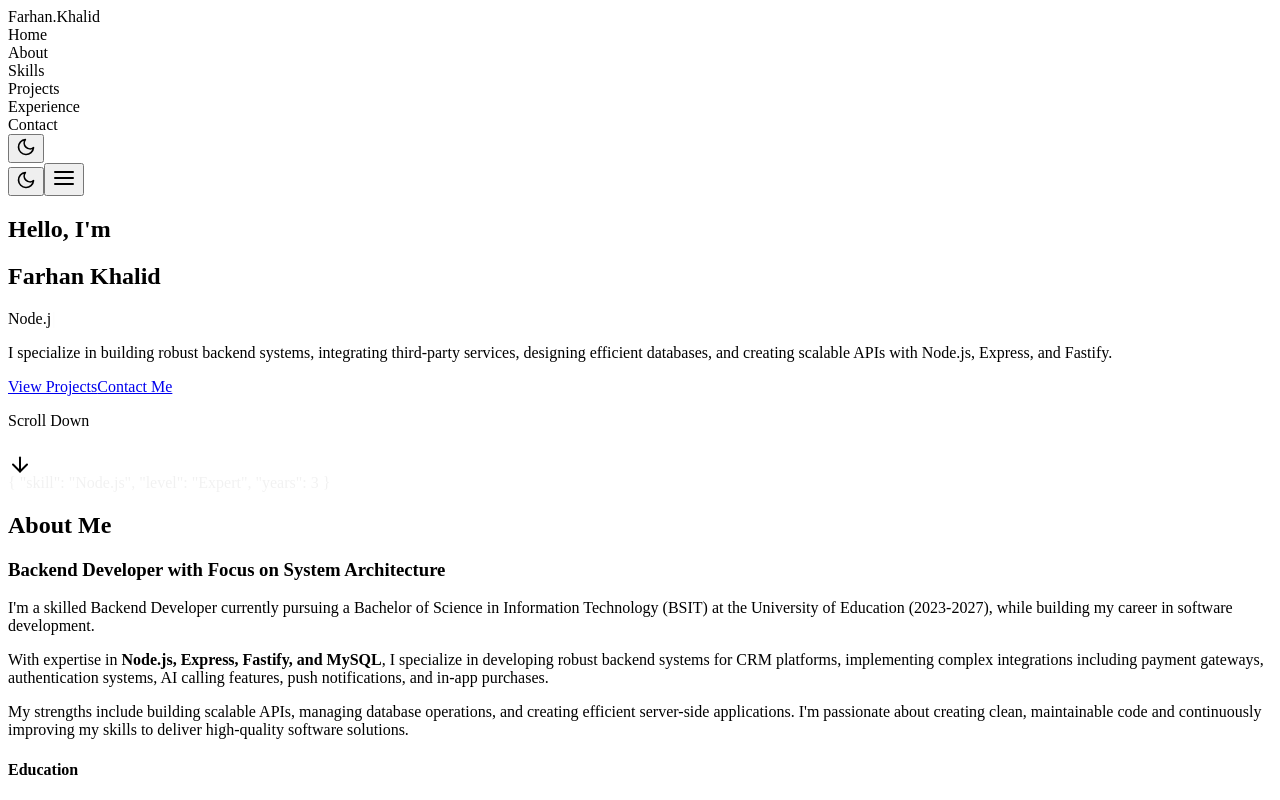
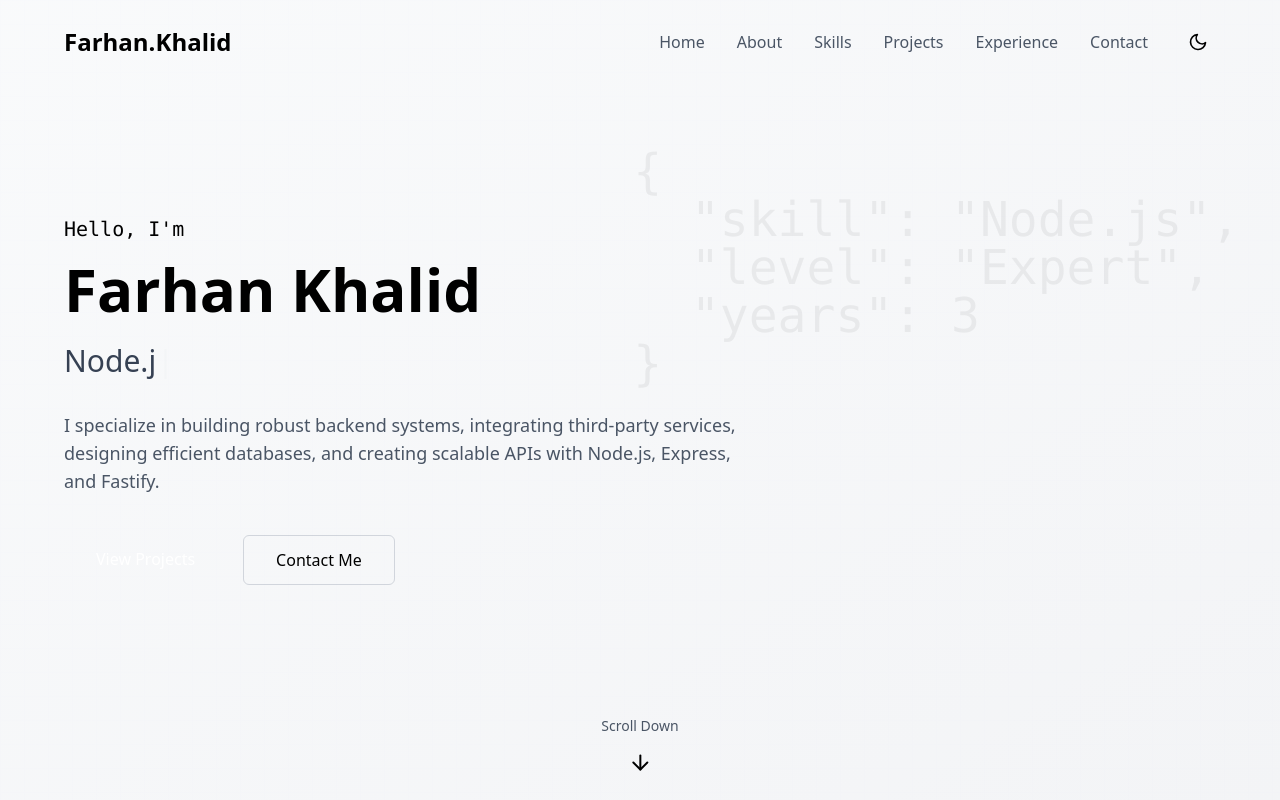
Before and after one commit to farhankhalidkayani/Portfolio, a React (Vite) app: page / in a window 1280 px wide. Shown: the top 800 px of the page. Built offline with nearby package versions, Linux system fonts and the light colour scheme.

Commit message:
fixed css

```diff
--- a/package.json
+++ b/package.json
@@ -12,10 +12,8 @@
   },
   "dependencies": {
     "@emailjs/browser": "^4.4.1",
-    "@tailwindcss/postcss": "^4.1.7",
-    "autoprefixer": "^10.4.21",
+    "@tailwindcss/vite": "^4.1.7",
     "framer-motion": "^12.12.1",
-    "postcss": "^8.5.3",
     "react": "^19.1.0",
     "react-dom": "^19.1.0",
     "react-icons": "^5.5.0",
@@ -27,6 +25,7 @@
     "@eslint/js": "^9.25.0",
     "@types/react": "^19.1.2",
     "@types/react-dom": "^19.1.2",
+    "@types/react-scroll": "^1.8.10",
     "@vitejs/plugin-react": "^4.4.1",
     "eslint": "^9.25.0",
     "eslint-plugin-react-hooks": "^5.2.0",
--- a/postcss.config.js
+++ /dev/null
@@ -1,6 +0,0 @@
-import tailwind from "@tailwindcss/postcss";
-import autoprefixer from "autoprefixer";
-
-export default {
-  plugins: [tailwind, autoprefixer],
-};
--- a/src/components/sections/Projects.tsx
+++ b/src/components/sections/Projects.tsx
@@ -183,7 +183,7 @@ interface ProjectCardProps {
     description: string;
     image: string;
     tags: string[];
-    techStack: { name: string; icon: JSX.Element }[];
+    techStack: { name: string; icon: React.ReactNode }[];
     keyFeatures: string[];
     architecture: string;
     github: string;
--- a/src/components/sections/Skills.tsx
+++ b/src/components/sections/Skills.tsx
@@ -1,10 +1,23 @@
-import React from 'react';
-import { motion } from 'framer-motion';
+import React from "react";
+import { motion } from "framer-motion";
 import {
-  FaNode, FaDatabase, FaServer, FaGitAlt, FaDocker,
-  FaJs, FaPuzzlePiece, FaTools
-} from 'react-icons/fa';
-import { SiExpress, SiFastify, SiMysql, SiAmazon, SiMongodb, SiPostgresql, SiRedis } from 'react-icons/si';
+  FaNode,
+  FaServer,
+  FaGitAlt,
+  FaDocker,
+  FaJs,
+  FaPuzzlePiece,
+  FaTools,
+} from "react-icons/fa";
+import {
+  SiExpress,
+  SiFastify,
+  SiMysql,
+  SiAmazon,
+  SiMongodb,
+  SiPostgresql,
+  SiRedis,
+} from "react-icons/si";
 
 const Skills: React.FC = () => {
   // Group skills by category
@@ -15,7 +28,7 @@ const Skills: React.FC = () => {
         { name: "Node.js", icon: <FaNode />, proficiency: 90 },
         { name: "Express", icon: <SiExpress />, proficiency: 90 },
         { name: "Fastify", icon: <SiFastify />, proficiency: 85 },
-      ]
+      ],
     },
     {
       title: "Databases",
@@ -24,7 +37,7 @@ const Skills: React.FC = () => {
         { name: "MongoDB", icon: <SiMongodb />, proficiency: 75 },
         { name: "PostgreSQL", icon: <SiPostgresql />, proficiency: 70 },
         { name: "Redis", icon: <SiRedis />, proficiency: 65 },
-      ]
+      ],
     },
     {
       title: "API Integration",
@@ -33,7 +46,7 @@ const Skills: React.FC = () => {
         { name: "Payment Gateways", icon: <FaPuzzlePiece />, proficiency: 85 },
         { name: "Authentication", icon: <FaTools />, proficiency: 90 },
         { name: "Third-Party Services", icon: <FaTools />, proficiency: 88 },
-      ]
+      ],
     },
     {
       title: "DevOps & Tools",
@@ -42,8 +55,8 @@ const Skills: React.FC = () => {
         { name: "Docker", icon: <FaDocker />, proficiency: 75 },
         { name: "AWS Services", icon: <SiAmazon />, proficiency: 70 },
         { name: "JavaScript", icon: <FaJs />, proficiency: 95 },
-      ]
-    }
+      ],
+    },
   ];
 
   return (
@@ -58,8 +71,9 @@ const Skills: React.FC = () => {
         >
           <h2 className="section-heading mx-auto">Technical Skills</h2>
           <p className="text-gray-600 dark:text-gray-400 mt-4 max-w-2xl mx-auto">
-            My expertise is primarily focused on backend development, database design,
-            and system architecture with a strong emphasis on creating robust and scalable applications.
+            My expertise is primarily focused on backend development, database
+            design, and system architecture with a strong emphasis on creating
+            robust and scalable applications.
           </p>
         </motion.div>
 
@@ -149,12 +163,14 @@ const SkillBar: React.FC<SkillBarProps> = ({ name, icon, proficiency }) => {
   return (
     <div>
       <div className="flex items-center mb-2">
-        <div className="text-accent text-xl mr-3">
-          {icon}
-        </div>
+        <div className="text-accent text-xl mr-3">{icon}</div>
         <div className="flex justify-between w-full">
-          <span className="text-primary dark:text-white font-medium">{name}</span>
-          <span className="text-gray-500 dark:text-gray-400 text-sm">{proficiency}%</span>
+          <span className="text-primary dark:text-white font-medium">
+            {name}
+          </span>
+          <span className="text-gray-500 dark:text-gray-400 text-sm">
+            {proficiency}%
+          </span>
         </div>
       </div>
 
@@ -176,10 +192,15 @@ interface ExpertiseCardProps {
   description: string;
 }
 
-const ExpertiseCard: React.FC<ExpertiseCardProps> = ({ title, description }) => {
+const ExpertiseCard: React.FC<ExpertiseCardProps> = ({
+  title,
+  description,
+}) => {
   return (
     <div className="bg-white dark:bg-gray-800 p-6 rounded-lg shadow-sm border border-gray-100 dark:border-gray-700 hover:shadow-md transition-shadow">
-      <h4 className="text-lg font-semibold mb-3 text-primary dark:text-white">{title}</h4>
+      <h4 className="text-lg font-semibold mb-3 text-primary dark:text-white">
+        {title}
+      </h4>
       <p className="text-gray-600 dark:text-gray-400">{description}</p>
     </div>
   );
--- a/src/index.css
+++ b/src/index.css
@@ -0,0 +1,6 @@
+@import url("https://fonts.googleapis.com/css2?family=Inter:wght@300;400;500;600;700&family=Fira+Code:wght@400;500&display=swap");
+@import "tailwindcss";
+
+html {
+  scroll-behavior: smooth;
+}
--- a/vite.config.ts
+++ b/vite.config.ts
@@ -1,7 +1,8 @@
 import { defineConfig } from "vite";
 import react from "@vitejs/plugin-react";
+import tailwindcss from "@tailwindcss/vite";
 
 // https://vite.dev/config/
 export default defineConfig({
-  plugins: [react()],
+  plugins: [react(), tailwindcss()],
 });
```
Also changed, not shown: 1 other file (tests, documents, lock files or other folders).
